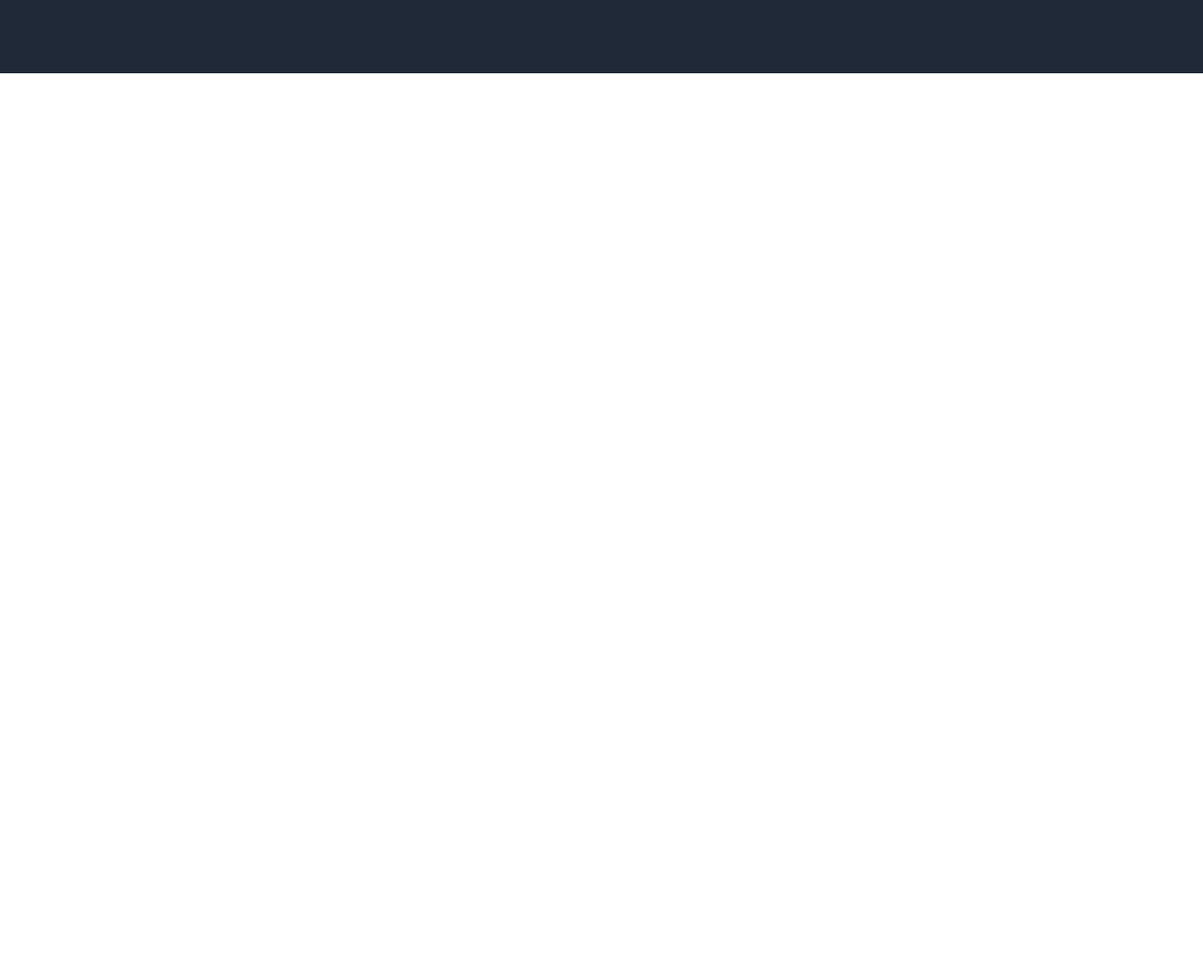
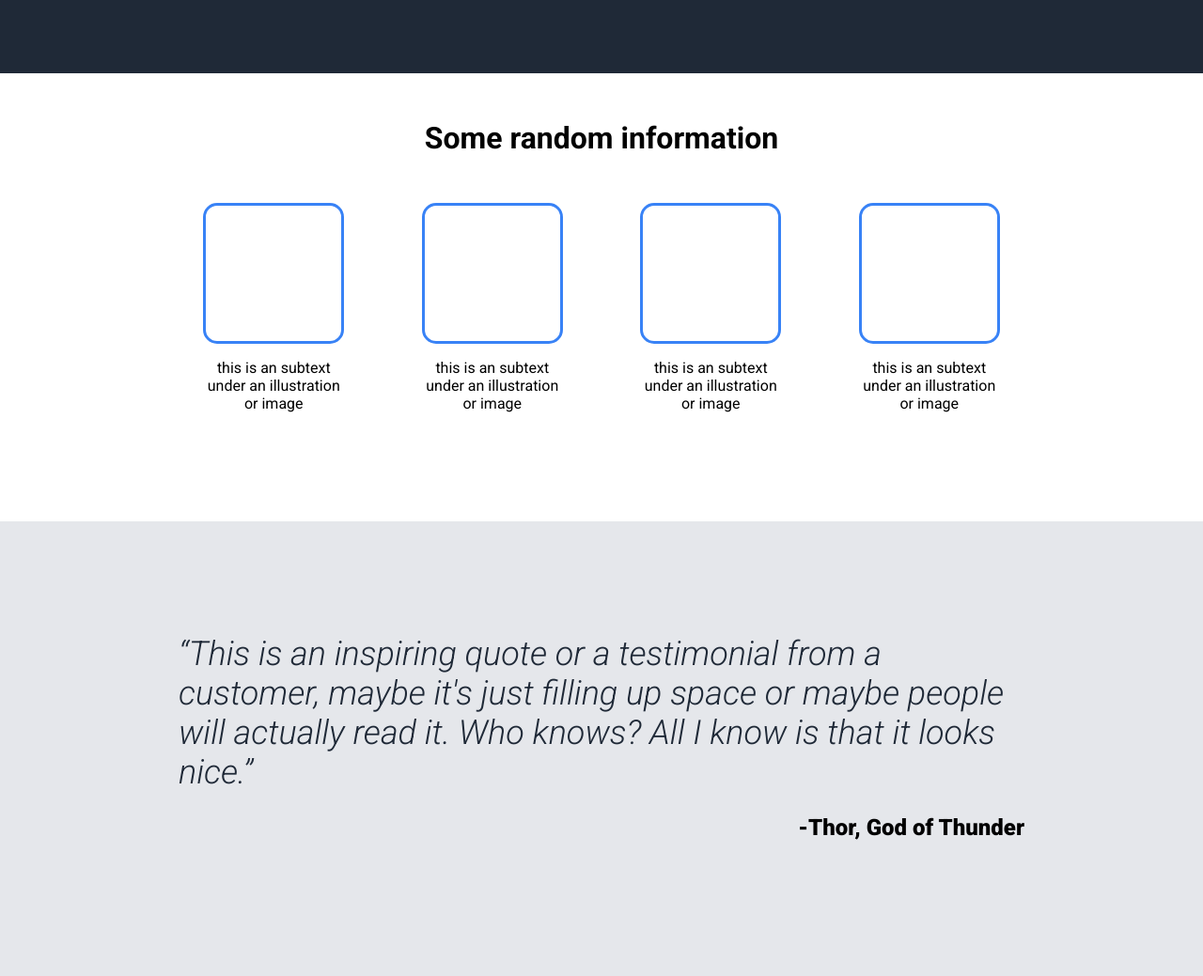
Before and after one commit to ajay117/landing-page, a plain HTML site: page index.html in a window 1280 px wide. Shown: the part 380-1419 px from the top of the page at 94% size. Before the commit the page ends 800 px from the top, so only its background shows below. Drawn offline with Linux system fonts and the light colour scheme.

Commit message:
Complete quote section

```diff
--- a/index.html
+++ b/index.html
@@ -8,6 +8,7 @@
     <title>Document</title>
 </head>
 <body>
+    <div class="main-container">
         <div class="bg-dark">
             <div class="container">
                 <header class="flex">
@@ -20,6 +21,7 @@
                 </header>
             </div>
         </div>
+
         <div class="hero bg-dark">
             <div class="container">
                 <div class="hero-section flex">
@@ -32,5 +34,39 @@
                 </div>
             </div>
         </div>
+
+        <div class="container info">
+            <h1>Some random information</h1>
+            <div class="info-container">
+                <div class="box">
+                    <div class="img"></div>
+                    <p>this is an subtext under an illustration or image</p>
+                </div>
+                <div class="box">
+                    <div class="img"></div>
+                    <p>this is an subtext under an illustration or image</p>
+                </div>
+                <div class="box">
+                    <div class="img"></div>
+                    <p>this is an subtext under an illustration or image</p>
+                </div>
+                <div class="box">
+                    <div class="img"></div>
+                    <p>this is an subtext under an illustration or image</p>
+                </div>
+            </div>
+        </div>
+
+        <div class="quote">
+            <div class="container">
+                <q class="quote-text">This is an inspiring quote or a testimonial from a customer, maybe it's just filling up space or maybe people will actually read it. Who knows? All I know is that it looks nice.</q>
+                <p class="quote-author">-Thor, God of Thunder</p>
+            </div>
+        </div>
+
+    </div>
+
+
+
 </body>
 </html>
--- a/styles.css
+++ b/styles.css
@@ -1,4 +1,5 @@
-@import url('https://fonts.googleapis.com/css2?family=Roboto:wght@100;400;700;900&display=swap');
+@import url('https://fonts.googleapis.com/css2?family=Roboto:ital,wght@0,100;0,400;0,700;0,900;1,300&display=swap');
+
 *,
 *::before,
 *::after {
@@ -94,6 +95,10 @@ header a {
 /* .box p {
     color: #1f2937;
 } */
+.info {
+    padding-bottom: 100px;
+    width: 100%;
+}
 .info .img {
     height: 150px;
     border: 3px solid #3882F6;
@@ -110,3 +115,18 @@ header a {
 .main-container > div {
     flex: auto;
 }
+.quote {
+    background-color: #E5E7EB;
+    padding: 120px 0;
+}
+.quote-text {
+    font-size: 36px;
+    color: #1F2937;
+    font-weight: 300;
+    font-style: italic;
+}
+.quote-author {
+    text-align: right;
+    font-weight: 900;
+    font-size: 24px;
+}
```
Lines whose indentation alone changed are shown as unchanged.
